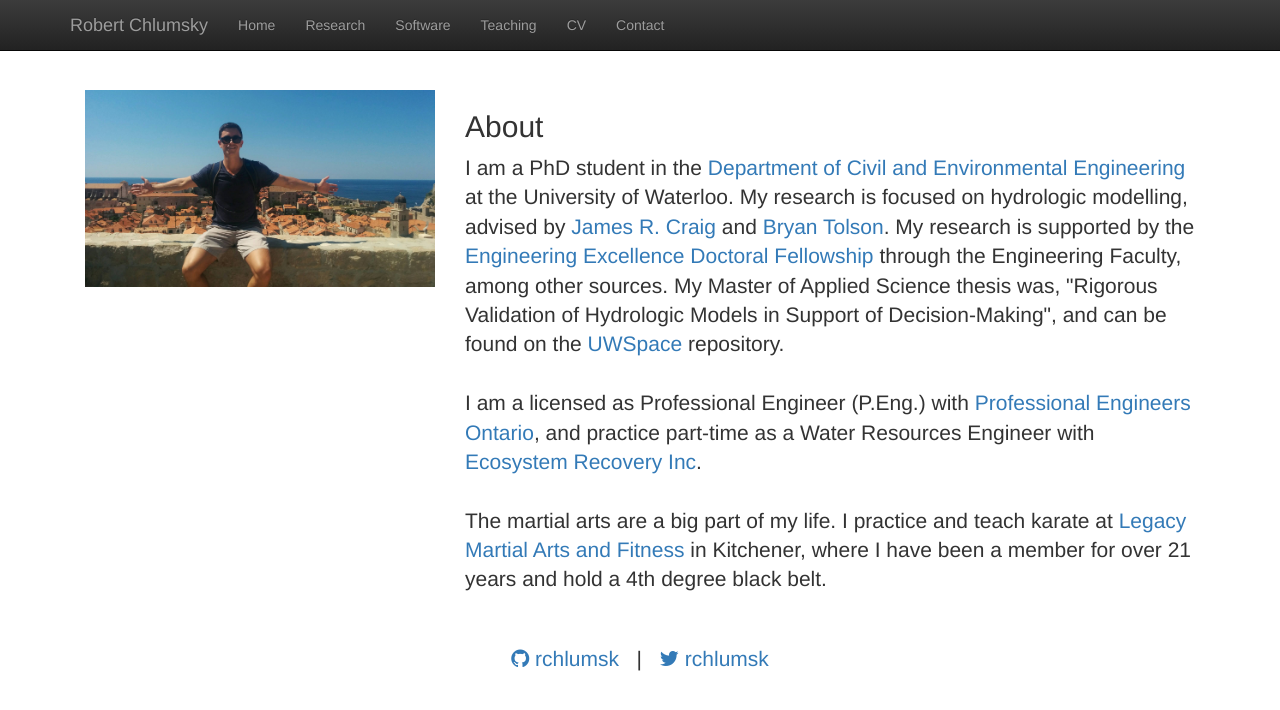
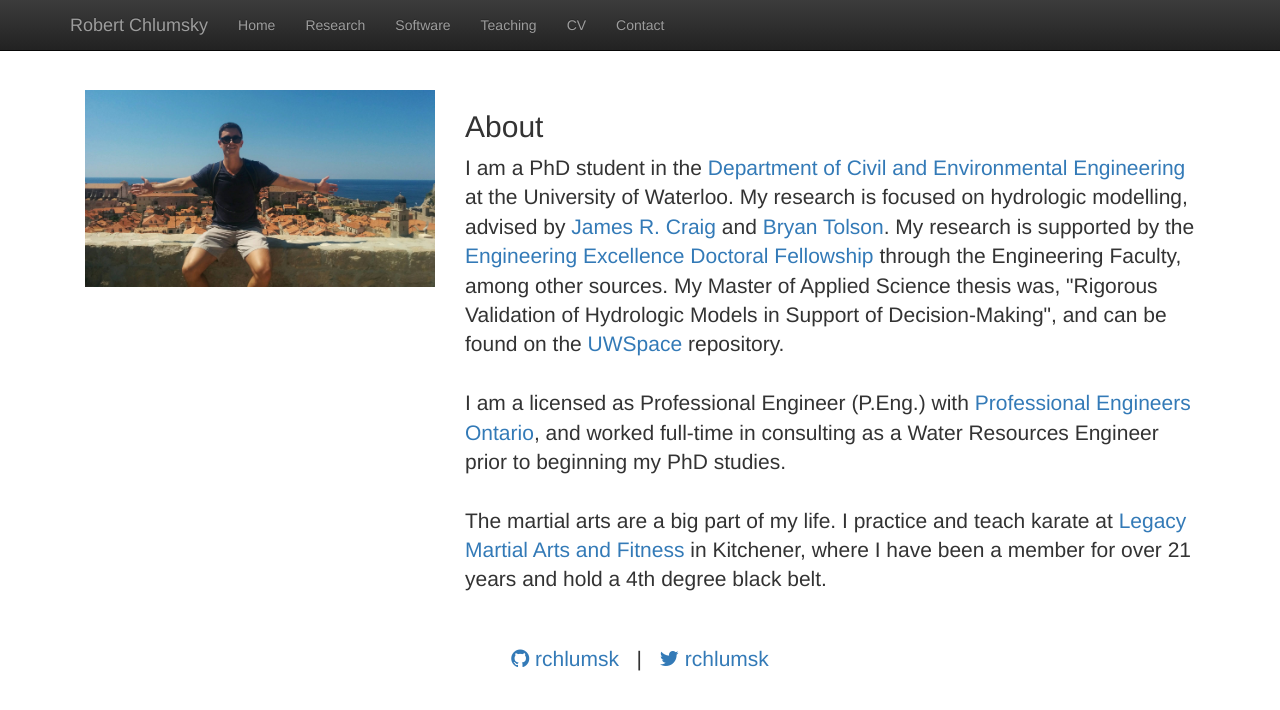
Before and after one commit to rchlumsk/rchlumsk.github.io, a Jekyll site: the page built from index.html, in a window 1280 px wide. Shown: the top 710 px of the page. Built offline with Jekyll 4.4.1, drawn with Linux system fonts in a browser that asks for light colours; nearby versions of some CDN libraries; library files that are not in the unit come from our copies.

Commit message:
updated index.html with work status

```diff
--- a/index.html
+++ b/index.html
@@ -20,7 +20,7 @@ title:  'Robert Chlumsky'
 the <a href = "https://uwspace.uwaterloo.ca/handle/10012/12470">UWSpace</a> repository.
 <br/>
 <br/>
-I am a licensed as Professional Engineer (P.Eng.) with <a href = "https://peo.on.ca/directory">Professional Engineers Ontario</a>, and practice part-time as a Water Resources Engineer with <a href = "http://www.ecosystemrecovery.ca/">Ecosystem Recovery Inc</a>.
+I am a licensed as Professional Engineer (P.Eng.) with <a href = "https://peo.on.ca/directory">Professional Engineers Ontario</a>, and worked full-time in consulting as a Water Resources Engineer prior to beginning my PhD studies.
 <br/>
 <br/>
 The martial arts are a big part of my life. I practice and teach karate at <a href = "https://www.legacymartialartsandfitness.com/">Legacy Martial Arts and Fitness</a> in Kitchener, where I have been a member for over 21 years and hold a 4th degree black belt.
```
